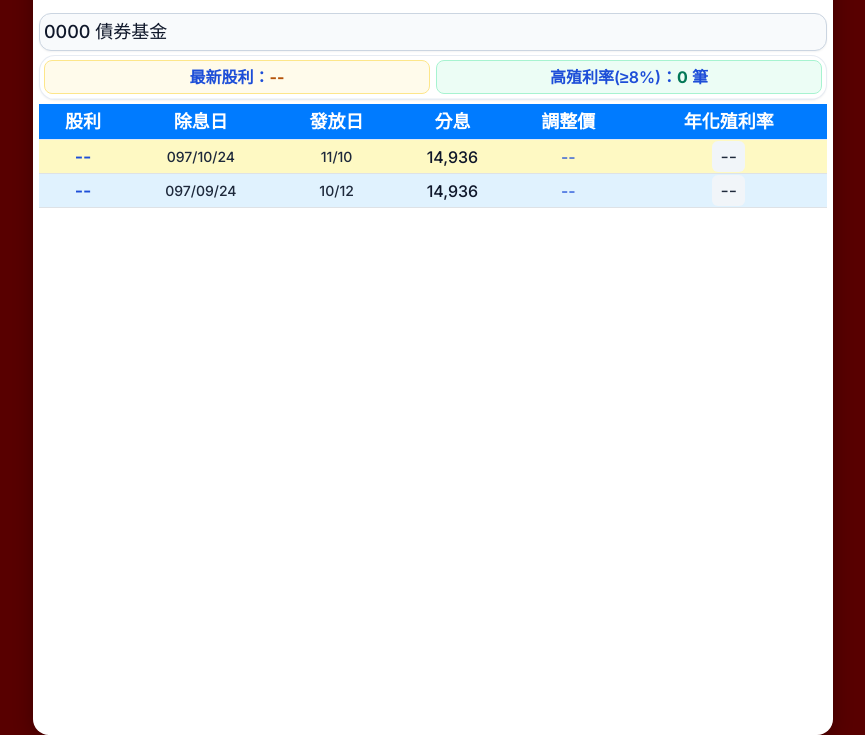
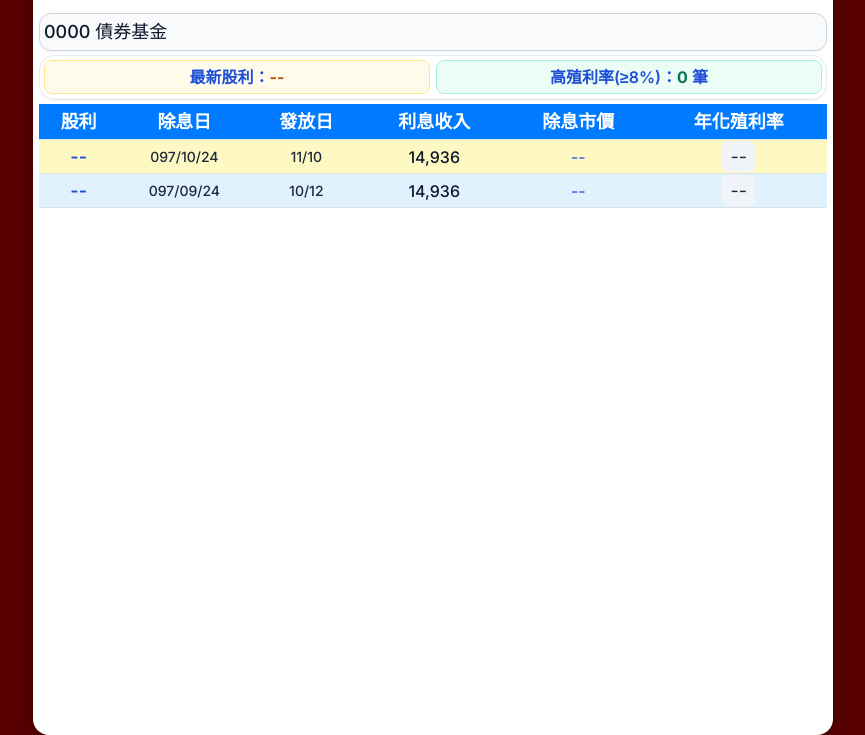
Before and after one commit to LANU7870056/chi, a plain HTML site: page da5.htm in a window 1280 px wide. Shown: the part 65-800 px from the top of the page, without its empty margins (207-1072 px from the left). Drawn offline with nearby package versions, Linux system fonts and the light colour scheme.

Commit message:
Add files via upload

```diff
--- a/da5.htm
+++ b/da5.htm
@@ -177,8 +177,8 @@ th {
               <th class="py-1 px-1 text-center responsive-th">股利</th>
               <th class="py-1 px-1 text-center responsive-th">除息日</th>
               <th class="py-1 px-1 text-center responsive-th">發放日</th>
-              <th class="py-1 px-1 text-center responsive-th">分息</th>
-              <th class="py-1 px-1 text-center responsive-th">調整價</th>
+              <th class="py-1 px-1 text-center responsive-th">利息收入</th>
+              <th class="py-1 px-1 text-center responsive-th">除息市價</th>
               <th class="py-1 px-1 text-center responsive-th">年化殖利率</th>
             </tr>
           </thead>
@@ -196,7 +196,7 @@ th {
 
   </main>
 </div>
-
+<BR><BR><BR><BR><BR><BR><BR><BR><BR><BR><BR><BR>
   <!-- Include external JS file as required -->
   <script src="da5.js"></script>
 
```
Also changed, not shown: da5z.htm (+2 -2 lines).
